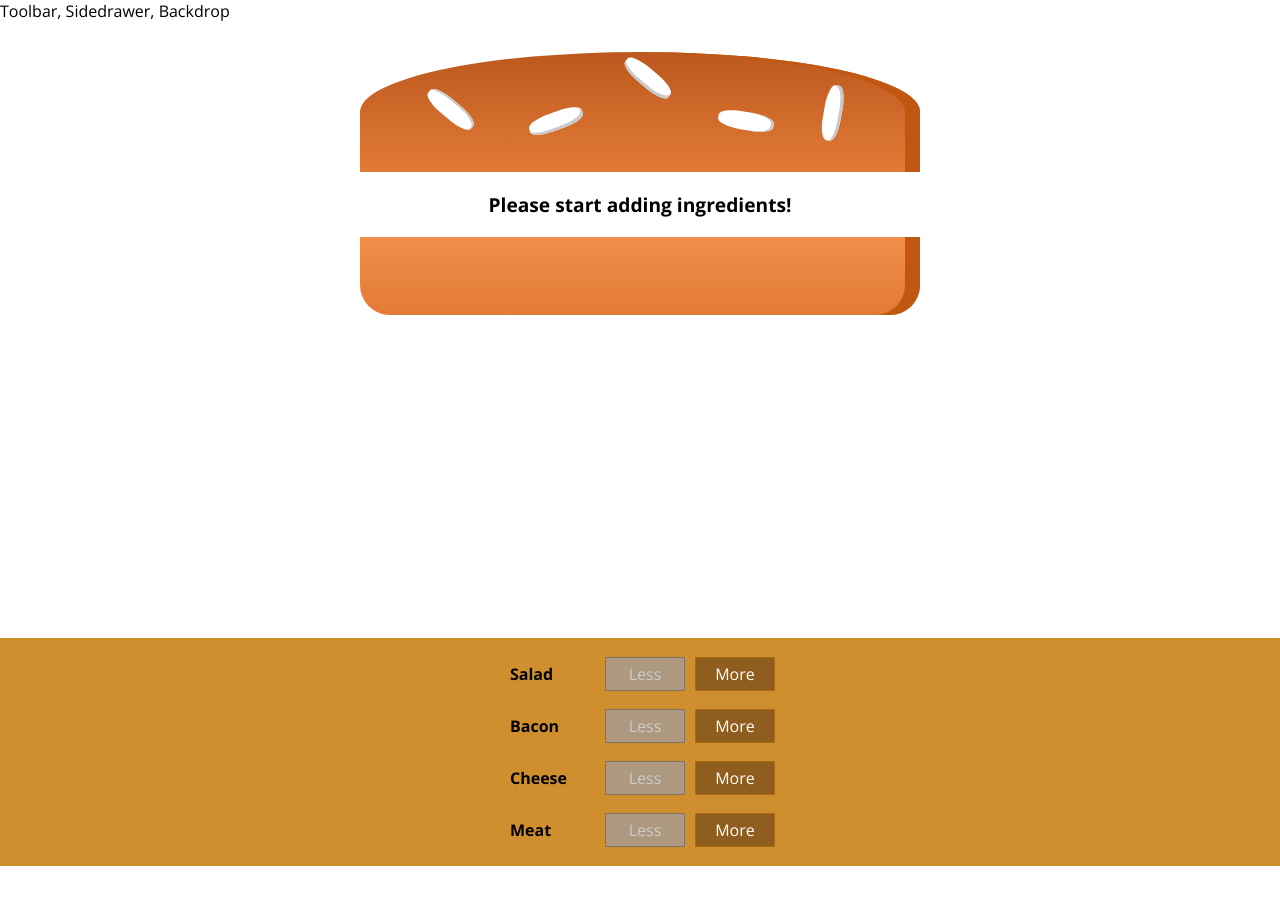
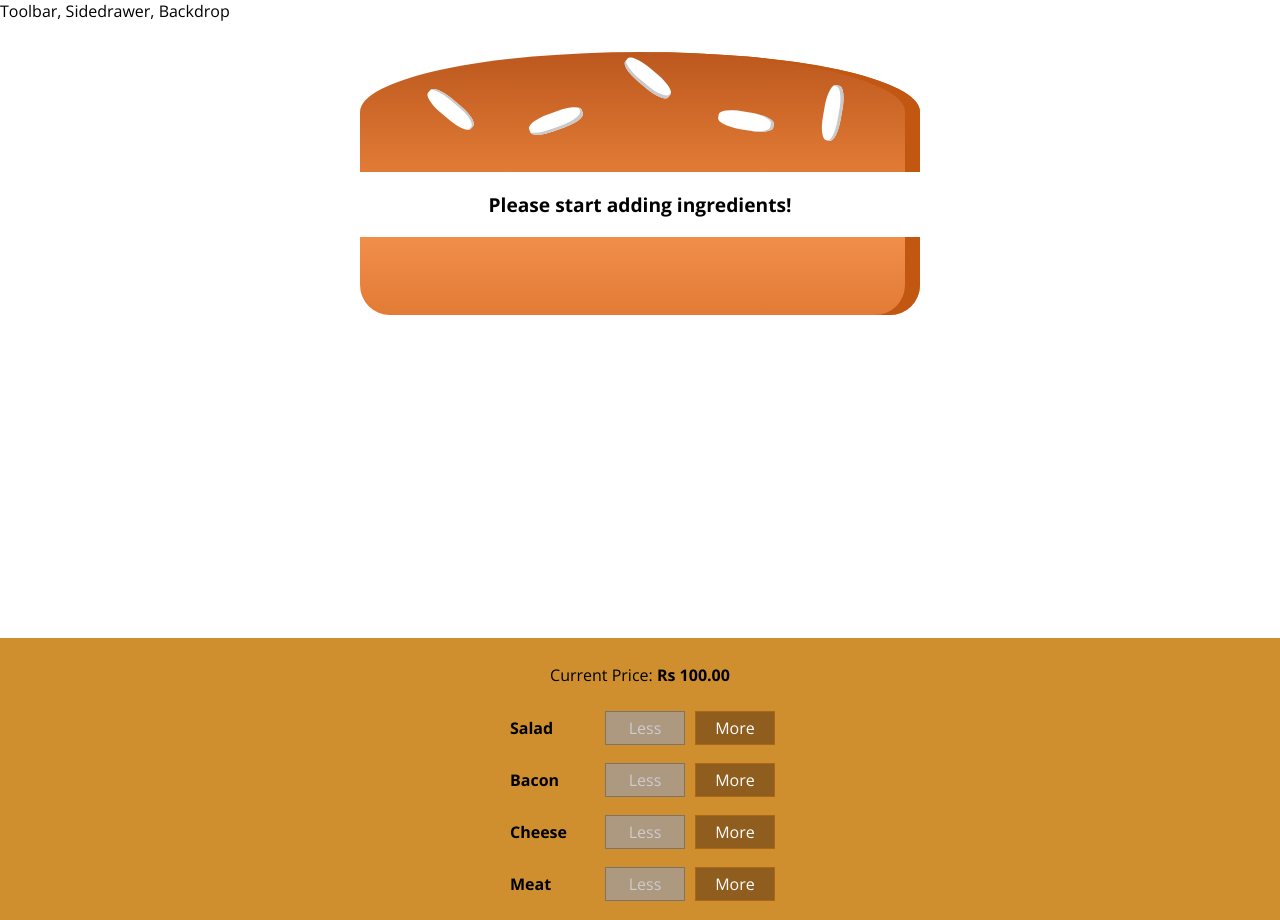
Before and after one commit to confusedwdeveloper/burger-builder, a React (Create React App) app: page / in a window 1280 px wide. Before the commit the page ends 866 px from the top, so only its background shows below. Built offline with nearby package versions, Linux system fonts and the light colour scheme.

Commit message:
displaying total

```diff
--- a/src/components/Burger/BuildControls/BuildControls.js
+++ b/src/components/Burger/BuildControls/BuildControls.js
@@ -10,9 +10,17 @@ const controls = [
   { label: "Meat", type: "meat" },
 ];
 
-const BuildControls = ({ ingredientAdded, ingredientRemoved, disabled }) => {
+const BuildControls = ({
+  ingredientAdded,
+  ingredientRemoved,
+  disabled,
+  price,
+}) => {
   return (
     <div className={classes.BuildControls}>
+      <p>
+        Current Price: <strong>Rs {price.toFixed(2)}</strong>
+      </p>
       {controls.map((ctrl) => (
         <BuildControl
           key={ctrl.label}
--- a/src/containers/BurgerBuilder/BurgerBuilder.js
+++ b/src/containers/BurgerBuilder/BurgerBuilder.js
@@ -98,6 +98,7 @@ export default class BurgerBuilder extends Component {
           ingredientAdded={this.addIngredientHandler}
           ingredientRemoved={this.removeIngredientHandler}
           disabled={disabledInfo}
+          price={this.state.totalPrice}
         />
       </Aux>
     );
```
